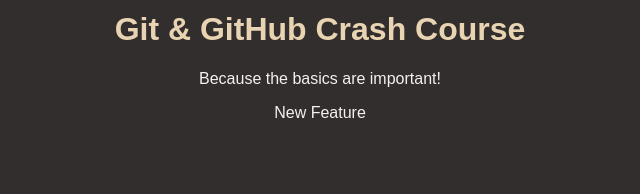
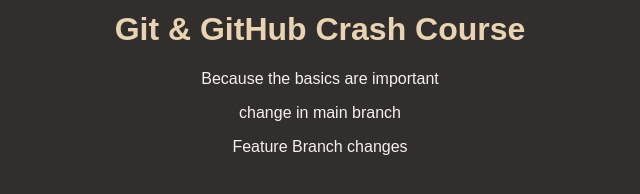
Before and after one commit to saurjain326/github-crash-course, a plain HTML site: page index.html in a window 1280 px wide. Shown: the part 158-352 px from the top of the page, without its empty margins (320-960 px from the left). Drawn offline with Linux system fonts and the light colour scheme.

Commit message:
Feature Branch changes

```diff
--- a/index.html
+++ b/index.html
@@ -10,7 +10,8 @@
   <body>
     <img id="logo" src="logo.png" alt="A logo that contains the word 'Git'" />
     <h1>Git & GitHub Crash Course</h1>
-    <p>Because the basics are important!</p>
-    <p>New Feature</p>
+    <p>Because the basics are important</p>
+    <p>change in main branch</p>
+    <p>Feature Branch changes</p>
   </body>
 </html>
```
